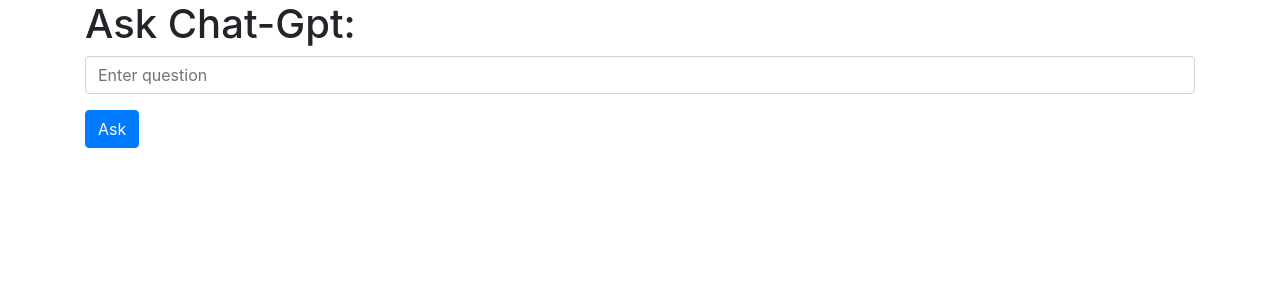
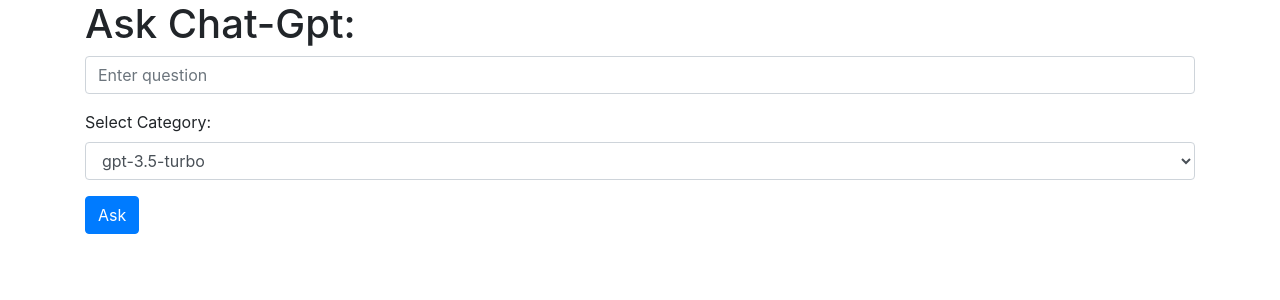
Before and after one commit to pavlicic1marko/AI-integrations, a Django app: page /prompt/ in a window 1280 px wide. Shown: the part 80-380 px from the top of the page. Run offline with Django 5.2, Linux system fonts and the light colour scheme; the visitor is signed in with stand-in values (Sample User, id 1); some libraries are stand-ins or nearby versions.

Commit message:
add dropdown to select which gpt model you want to interact with

```diff
--- a/AI_Integrations/djangoWebapp/ChatGpt/client.py
+++ b/AI_Integrations/djangoWebapp/ChatGpt/client.py
@@ -8,16 +8,15 @@
 openai.api_key = api_key
 
 # model options
-gpt_4 = "gpt-4"
-gpt_3x5_turbo = "gpt-3.5-turbo"
-model_id = gpt_4
+#gpt_4 = "gpt-4"
+#gpt_3x5_turbo = "gpt-3.5-turbo"
 
-def ask_chat_gpt(question):
+def ask_chat_gpt(question, model):
     # Initial message to ask the first question
     messages = [{"role": "user", "content": question}]
 
     # Call the API
-    completion = openai.chat.completions.create(model=model_id, messages=messages)
+    completion = openai.chat.completions.create(model=model, messages=messages)
 
     # Print the answer we received for the 1st question
     return completion.choices[0].message.content
--- a/AI_Integrations/djangoWebapp/templates/authenticate/prompt.html
+++ b/AI_Integrations/djangoWebapp/templates/authenticate/prompt.html
@@ -8,6 +8,15 @@
       <div class="form-group">
         <input type="text" class="form-control"  placeholder="Enter question" name="question">
       </div>
+
+  <div class="form-group">
+    <label for="category">Select Category:</label>
+    <select class="form-control" id="category" name="category">
+      <option value="gpt-3.5-turbo">gpt-3.5-turbo</option>
+      <option value="gpt-4">gpt-4</option>
+
+    </select>
+  </div>
 
       <button type="submit" class="btn btn-primary">Ask</button>
     </form>
--- a/AI_Integrations/djangoWebapp/views.py
+++ b/AI_Integrations/djangoWebapp/views.py
@@ -57,10 +57,12 @@
 def chat_gpt_prompt_page(request):
     if request.user.is_authenticated:
         if request.method == 'POST':
-            question = request.POST["question"]
-            answer = ask_chat_gpt(question)
+            question = request.POST.get('question')
+            model = request.POST.get('category')
 
-            chat_gpt_prompt = ChatGptPrompts(question=question, answer=answer, user=request.user, aiModel='gpt-4')
+            answer = ask_chat_gpt(question, model)
+
+            chat_gpt_prompt = ChatGptPrompts(question=question, answer=answer, user=request.user, aiModel=model)
             chat_gpt_prompt.save()  # Save to the database
 
             chat_history.append({'question': question, 'answer': answer})
```
